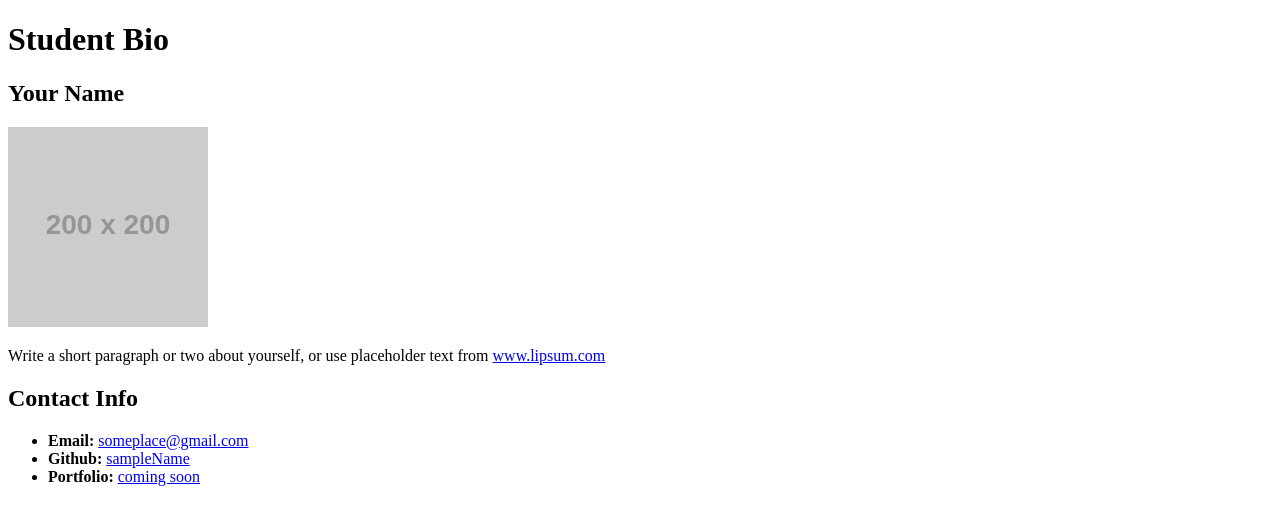
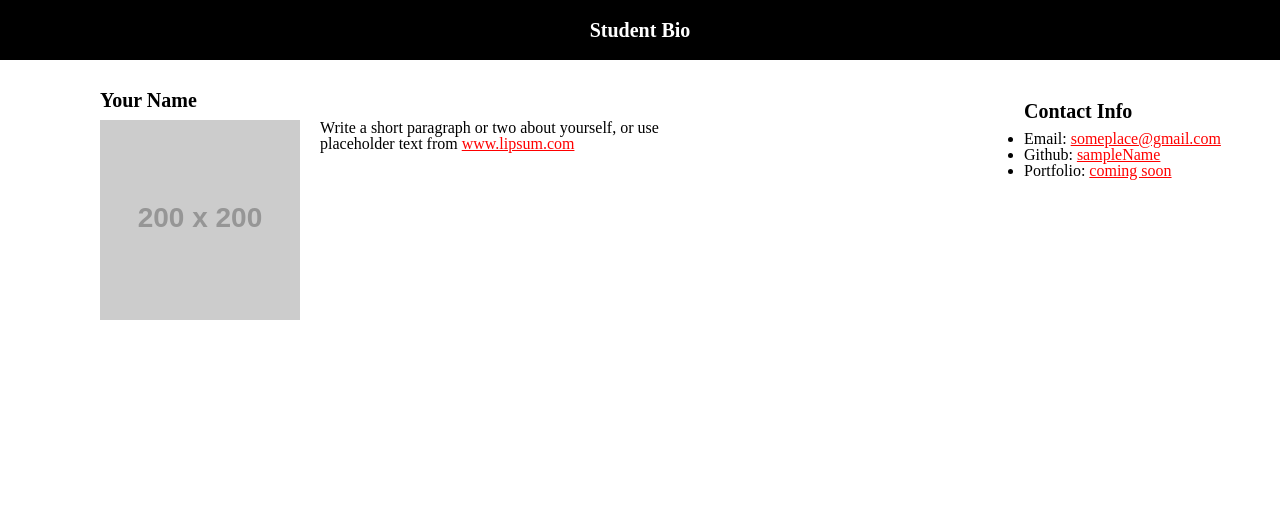
Before and after one commit to EvanErickson/cssActivity, a plain HTML site: page index.html in a window 1280 px wide. Drawn offline with Linux system fonts and the light colour scheme; placeholder pictures from the web are drawn by us.

Commit message:
made some css changes

```diff
--- a/index.html
+++ b/index.html
@@ -4,6 +4,8 @@
 <head>
   <meta charset="UTF-8">
   <title>CSS Stylesheets with Relative Paths</title>
+  <link rel="stylesheet" href="reset.css">
+  <link rel="stylesheet" href="styles.css">
 </head>
 
 <body>
@@ -13,16 +15,16 @@
 
   <div>
 
-    <section>
+    <section id="namePhoto">
 
       <h2>Your Name</h2>
 
       <img src="https://placehold.it/200x200" alt="Your Name">
 
-      <p>Write a short paragraph or two about yourself, or use placeholder text from <a href="http://www.lipsum.com/">www.lipsum.com</a></p>
+      <p>Write a short paragraph or two about yourself, or use <br> placeholder text from <a href="http://www.lipsum.com/">www.lipsum.com</a></p>
     </section>
 
-    <section>
+    <section id="contact">
       <h2>Contact Info</h2>
       <ul>
         <li><strong>Email:</strong> <a href="#">someplace@gmail.com</a></li>
--- /dev/null
+++ b/reset.css
@@ -0,0 +1,41 @@
+/* http://meyerweb.com/eric/tools/css/reset/
+   v2.0 | 20110126
+   License: none (public domain)
+*/
+
+html, body, div, span, applet, object, iframe, h1, h2, h3, h4, h5, h6, p, blockquote, pre, a, abbr, acronym, address, big, cite, code, del, dfn, em, img, ins, kbd, q, s, samp, small, strike, strong, sub, sup, tt, var, b, u, i, center, dl, dt, dd, ol, ul, li, fieldset, form, label, legend, table, caption, tbody, tfoot, thead, tr, th, td, article, aside, canvas, details, embed, figure, figcaption, footer, header, hgroup, menu, nav, output, ruby, section, summary, time, mark, audio, video {
+  margin: 0;
+  padding: 0;
+  border: 0;
+  font-size: 100%;
+  font: inherit;
+  vertical-align: baseline;
+}
+
+/* HTML5 display-role reset for older browsers */
+
+article, aside, details, figcaption, figure, footer, header, hgroup, menu, nav, section {
+  display: block;
+}
+
+body {
+  line-height: 1;
+}
+
+ol, ul {
+  list-style: none;
+}
+
+blockquote, q {
+  quotes: none;
+}
+
+blockquote:before, blockquote:after, q:before, q:after {
+  content: '';
+  content: none;
+}
+
+table {
+  border-collapse: collapse;
+  border-spacing: 0;
+}
--- /dev/null
+++ b/styles.css
@@ -0,0 +1,53 @@
+header {
+  text-align: center;
+  background-color: black;
+  color: white;
+  padding: 20px;
+  font-size: 20px;
+  font-weight: 900;
+}
+
+#namePhoto {
+  margin-left: 100px;
+  margin-top: 30px;
+  width: 70%;
+  margin-right: 0 !important;
+  float: left;
+}
+
+#namePhoto img {
+  float: left;
+  margin-right: 20px;
+}
+#namePhoto h2 {
+  font-weight: 900;
+  font-size: 20px;
+  margin-bottom: 10px;
+}
+
+#namePhoto p {
+  float: left;
+
+}
+
+
+#contact {
+  float: right;
+  display: inline;
+  width: 20%;
+  margin-top: 41px;
+}
+
+#contact h2 {
+  font-weight: 900;
+  font-size: 20px;
+  margin-bottom: 10px;
+}
+
+#contact ul li {
+  list-style-type: disc;
+}
+
+a {
+  color: red;
+}
```
